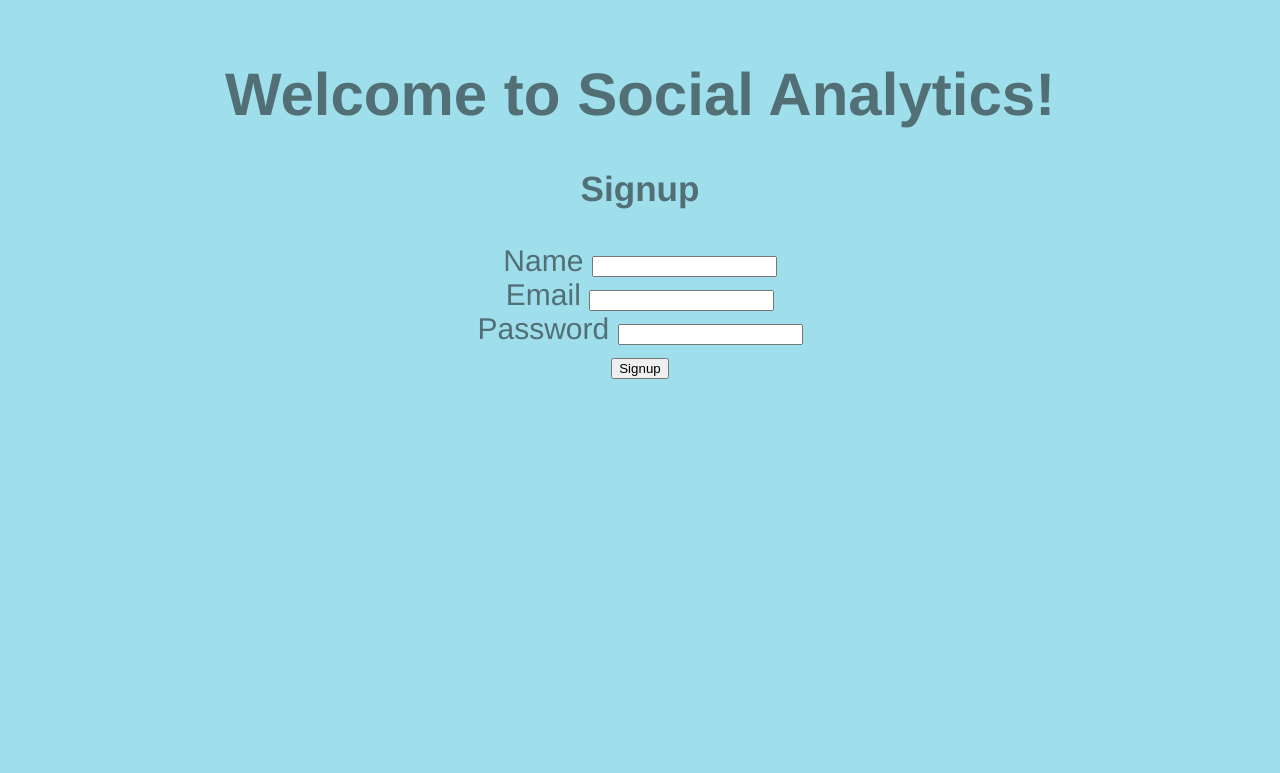
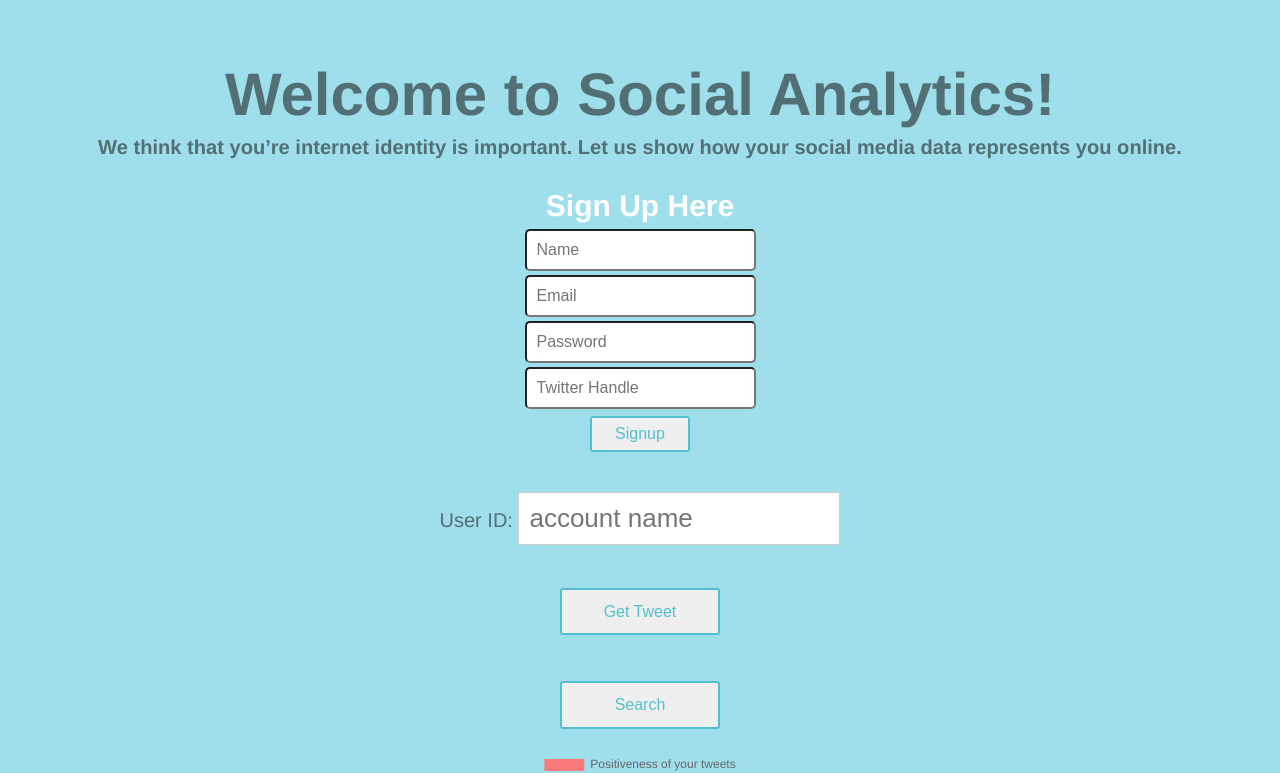
Before and after one commit to emma-wong/Social-Analytics, a Vue app in the folder social-analytics/: page / in a window 1280 px wide. Shown: the top 773 px of the page. Built offline with nearby package versions, Linux system fonts and the light colour scheme.

Commit message:
Update css for signup

```diff
--- a/social-analytics/src/App.vue
+++ b/social-analytics/src/App.vue
@@ -1,7 +1,7 @@
 <template>
     <div id="app">
         <Signup/>
-        <!-- <Language-API/> -->
+        <Language-API/>
         <!--<HelloWorld msg="Welcome to Your Vue.js App"/>-->
     </div>
 </template>
--- a/social-analytics/src/components/Signup.vue
+++ b/social-analytics/src/components/Signup.vue
@@ -2,16 +2,14 @@
 <template>
     <div>
         <h1> Welcome to Social Analytics! </h1>
-        <h3> Signup </h3>
+        <h6> We think that you’re internet identity is important. Let us show how your social media data represents you online.</h6>
+        <h3> Sign Up Here </h3>
         <div>
-            <label> Name  </label>
-            <input type="text" name="name" v-model="name">  <br>
-            <label>Email </label>
-            <input type="text" name="email" v-model="email"> <br>
-            <label> Password  </label>
-            <input type="text" name="password" v-model="password">
-            <br>
-            <button v-on:click="sendData"> Signup </button>
+            <input type="text" class="form-control" name="name" placeholder="Name" v-model="name">  <br>
+            <input type="text" class="form-control" name="email" placeholder="Email" v-model="email"> <br>
+            <input type="text" class="form-control" name="password" placeholder="Password" v-model="password"> <br>
+            <input type="text" class="form-control" name="twitter" placeholder="Twitter Handle" v-model="twitter"> <br>
+            <button class="button" v-on:click="sendData"> Signup </button>
         </div>
     </div>
 </template>
@@ -23,21 +21,69 @@ export default {
         return {
             name: "",
             email: "",
-            password: ""
+            password: "",
+            twitter: ""
         }
     },
     methods: {
         // Ideally, we should validate the data before storing in the DB
+        // eslint-disable-next-line
         sendData: function(event){
-            alert('NAME: '+ this.name + '\nEMAIL:  '+ this.email + '\nPASSWORD: ' + this.password);
+            alert('Name: '+ this.name + '\nEmail:  '+ this.email + '\nPassword: ' + this.password + '\nTwitter: ' + this.twitter + '\n\nPlease fill in all entry forms.');
             this.$http.get('http://localhost:3000/', {
                 params: {
                     name: this.$data.name,
                     email: this.$data.email,
-                    password: this.$data.password
+                    password: this.$data.password,
+                    twitter: this.$data.twitter
                 }
             });
         }
     }
 }
 </script>
+
+
+<style>
+
+h1 {
+    margin-bottom: -40px;
+}
+
+h3 {
+    margin-bottom: 5px;
+    color: white;
+    font-size: 30px;
+}
+
+h6 {
+    margin-bottom: 7px;
+}
+
+.form-control {
+    border-radius: 5px;
+    position: relative;
+    font-size: 16px;
+    height: auto;
+    padding: 10px;
+    margin-bottom: 3px;
+}
+
+.button {
+    width: 100px;
+    padding: 7px;
+    text-align: center;
+    text-decoration: none;
+    font-size: 16px;
+    color: #52C0CD;
+    border: 2px solid #52C0CD;
+    border-radius: 3px;
+    transition: .4s;
+    margin-bottom: 40px;
+}
+.button:hover {
+    background: #52C0CD;
+    color: #fff;
+}
+
+</style>
```
Also changed, not shown: 1 other file (tests, documents, lock files or other folders).
